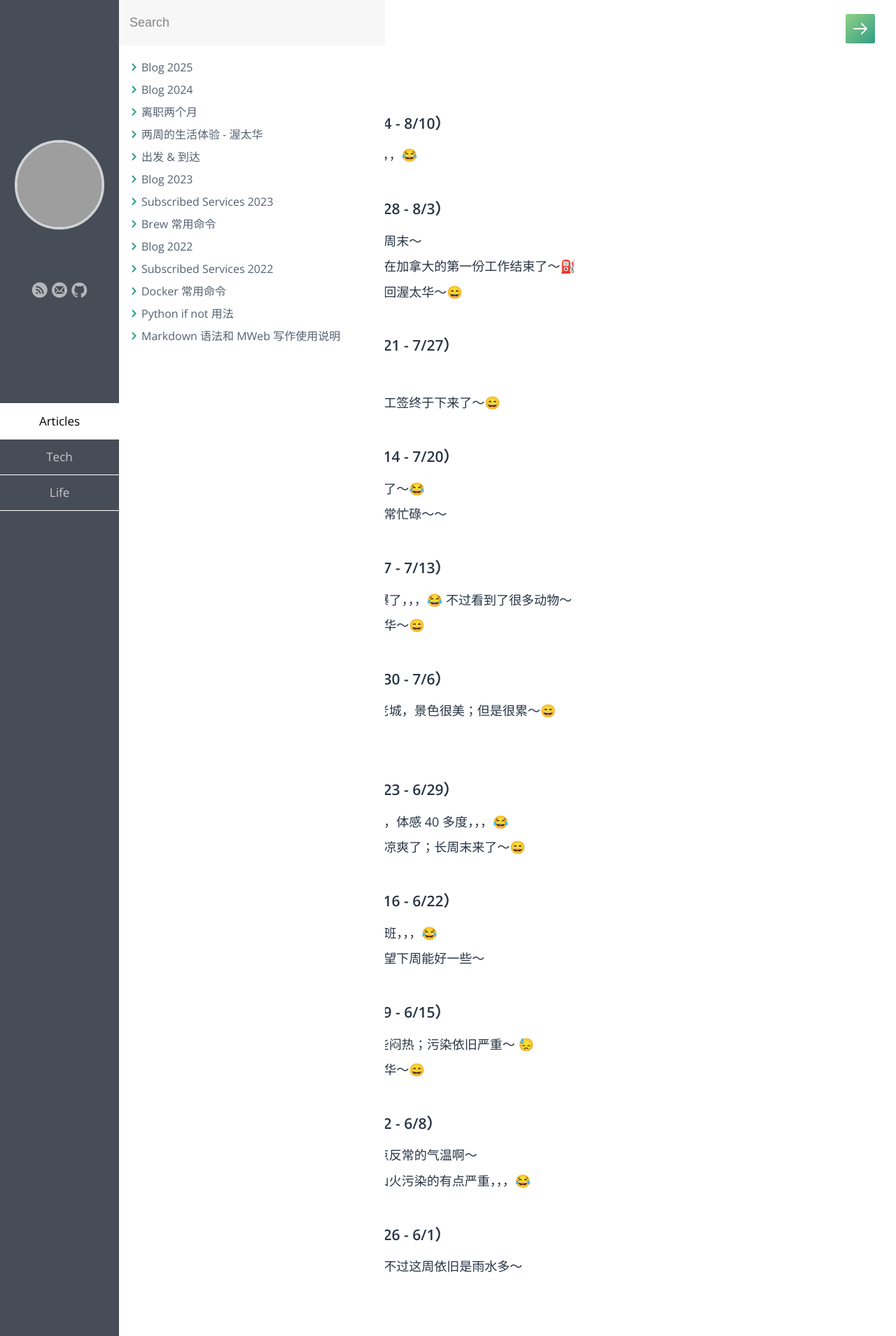
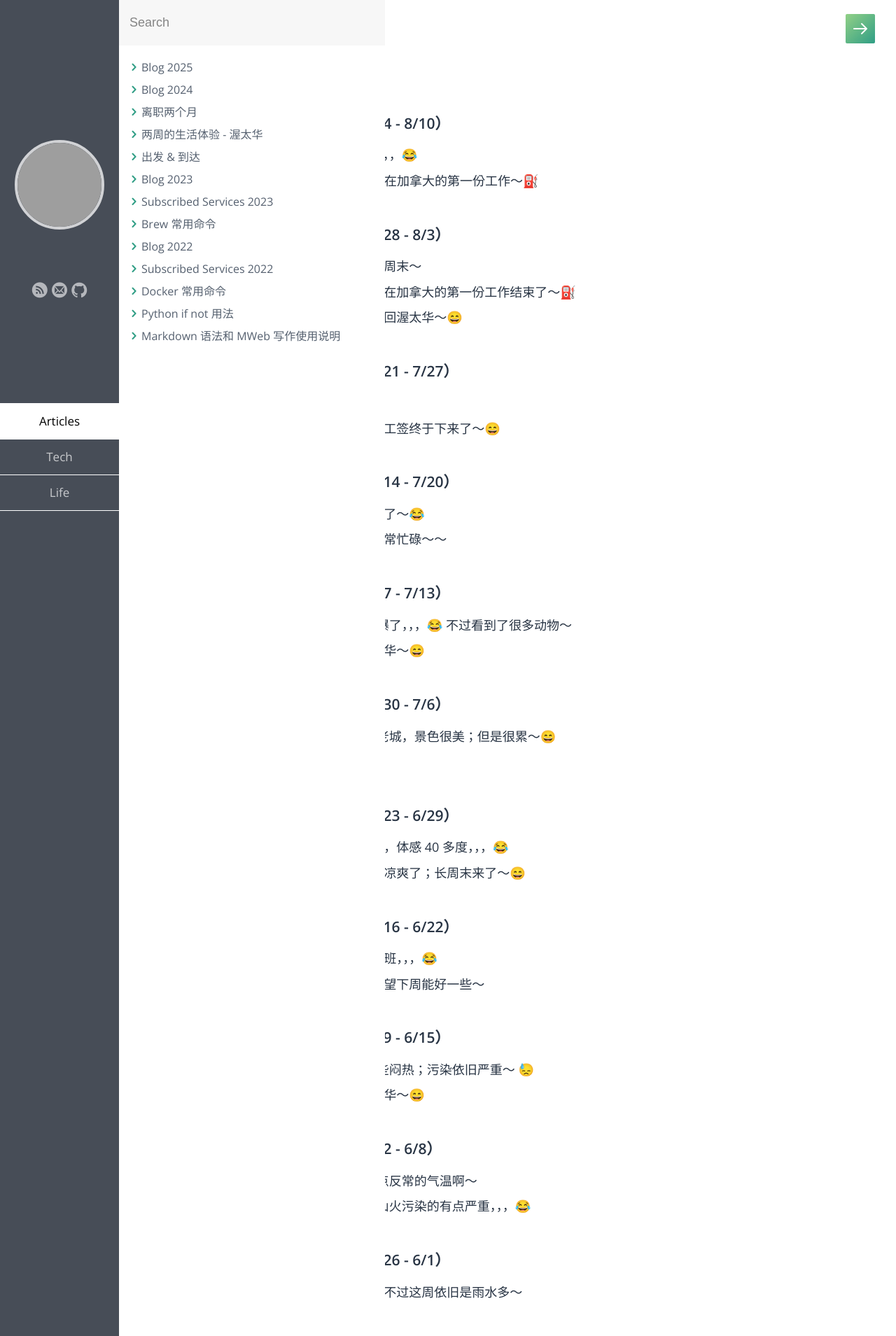
Before and after one commit to samxupeiran/samxupeiran.github.io, a Jekyll site: the page built from _posts/life/2025-01-02-my-blog.md, in a window 1280 px wide. Shown: the top 1909 px of the page at 70% size. Built offline with Jekyll 4.4.1, drawn with Linux system fonts in a browser that asks for light colours; some web fonts are replaced; grey boxes are pictures that could not be loaded.

Commit message:
feat: add weekly blog 8/8

```diff
--- a/_posts/life/2025-01-02-my-blog.md
+++ b/_posts/life/2025-01-02-my-blog.md
@@ -8,6 +8,7 @@ tags: Blog
 
 - ### 2025 年 8 月 第 1 周（8/4 - 8/10）
      - 8/6 休假刚回来，恍惚中，，，😂
+     - 8/8 今天 Last day, 结束了在加拿大的第一份工作～⛽️
 
 - ### 2025 年 7 月 第 5 周（7/28 - 8/3）
      - 7/28 周一恍惚中；期待长周末～
```
